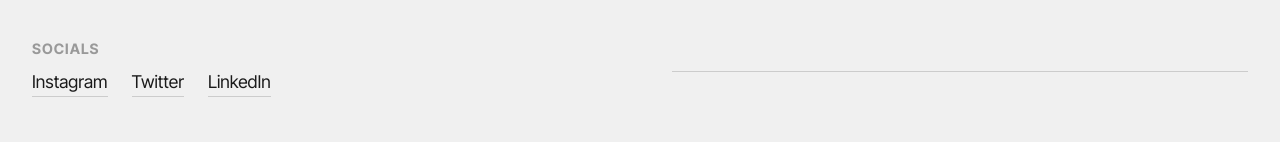
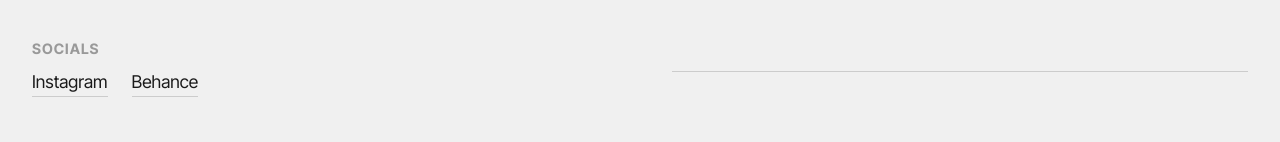
Before and after one commit to iberonni3/vicmureithi, a React (Vite) app: page /contact in a window 1280 px wide. Shown: the part 474-616 px from the top of the page. Built offline with nearby package versions, Linux system fonts and the light colour scheme; what @cloudinary/url-gen would draw is missing.

Commit message:
contact page links

```diff
--- a/src/pages/Contact.jsx
+++ b/src/pages/Contact.jsx
@@ -85,9 +85,8 @@ const Contact = () => {
                             <div className="contact-info-item">
                                 <h3 style={{ fontSize: '0.9rem', textTransform: 'uppercase', color: '#999', marginBottom: '0.5rem', letterSpacing: '1px' }}>Socials</h3>
                                 <div style={{ display: 'flex', gap: '1.5rem' }}>
-                                    <a href="#" style={{ fontSize: '1.1rem', color: '#1a1a1a', borderBottom: '1px solid #ccc' }}>Instagram</a>
-                                    <a href="#" style={{ fontSize: '1.1rem', color: '#1a1a1a', borderBottom: '1px solid #ccc' }}>Twitter</a>
-                                    <a href="#" style={{ fontSize: '1.1rem', color: '#1a1a1a', borderBottom: '1px solid #ccc' }}>LinkedIn</a>
+                                    <a href="https://www.instagram.com/mureithiiii" target="_blank" rel="noopener noreferrer" style={{ fontSize: '1.1rem', color: '#1a1a1a', borderBottom: '1px solid #ccc', textDecoration: 'none' }}>Instagram</a>
+                                    <a href="https://www.behance.net/passtrinity" target="_blank" rel="noopener noreferrer" style={{ fontSize: '1.1rem', color: '#1a1a1a', borderBottom: '1px solid #ccc', textDecoration: 'none' }}>Behance</a>
                                 </div>
                             </div>
                         </div>
```
